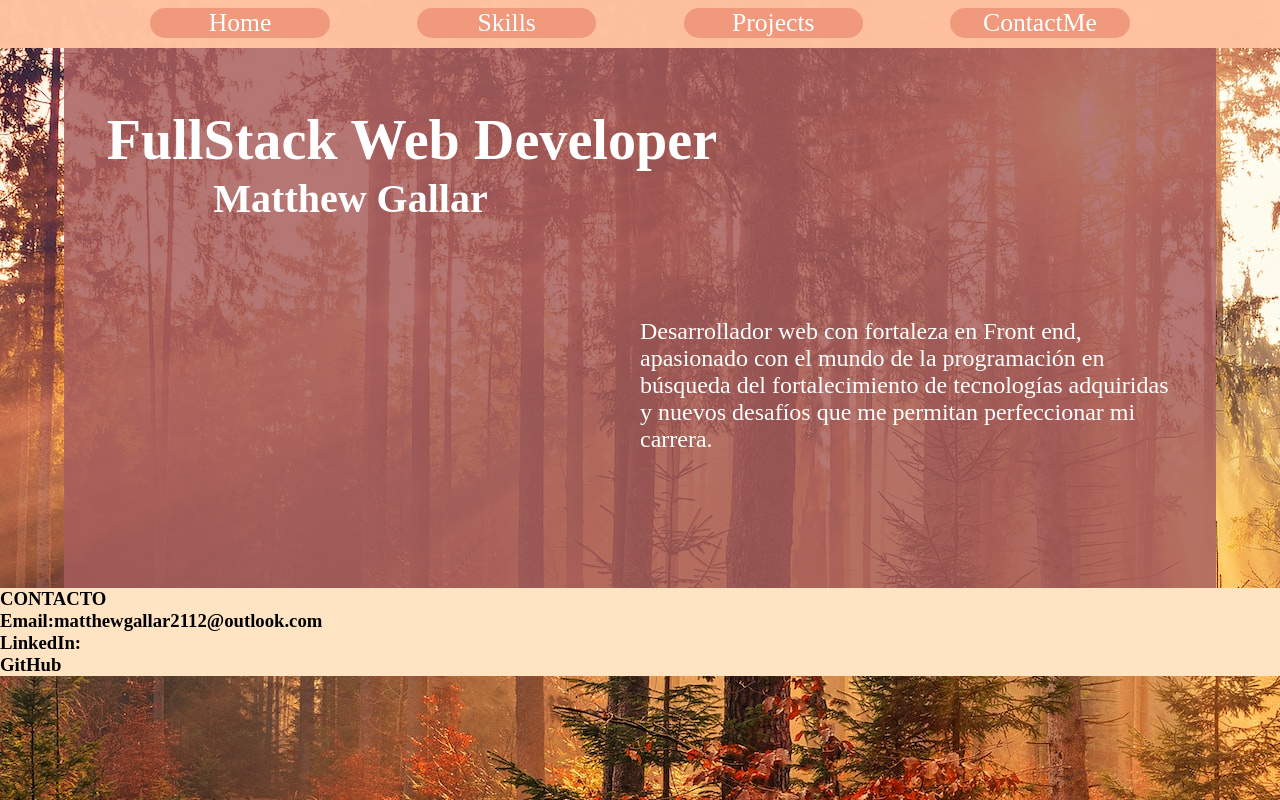
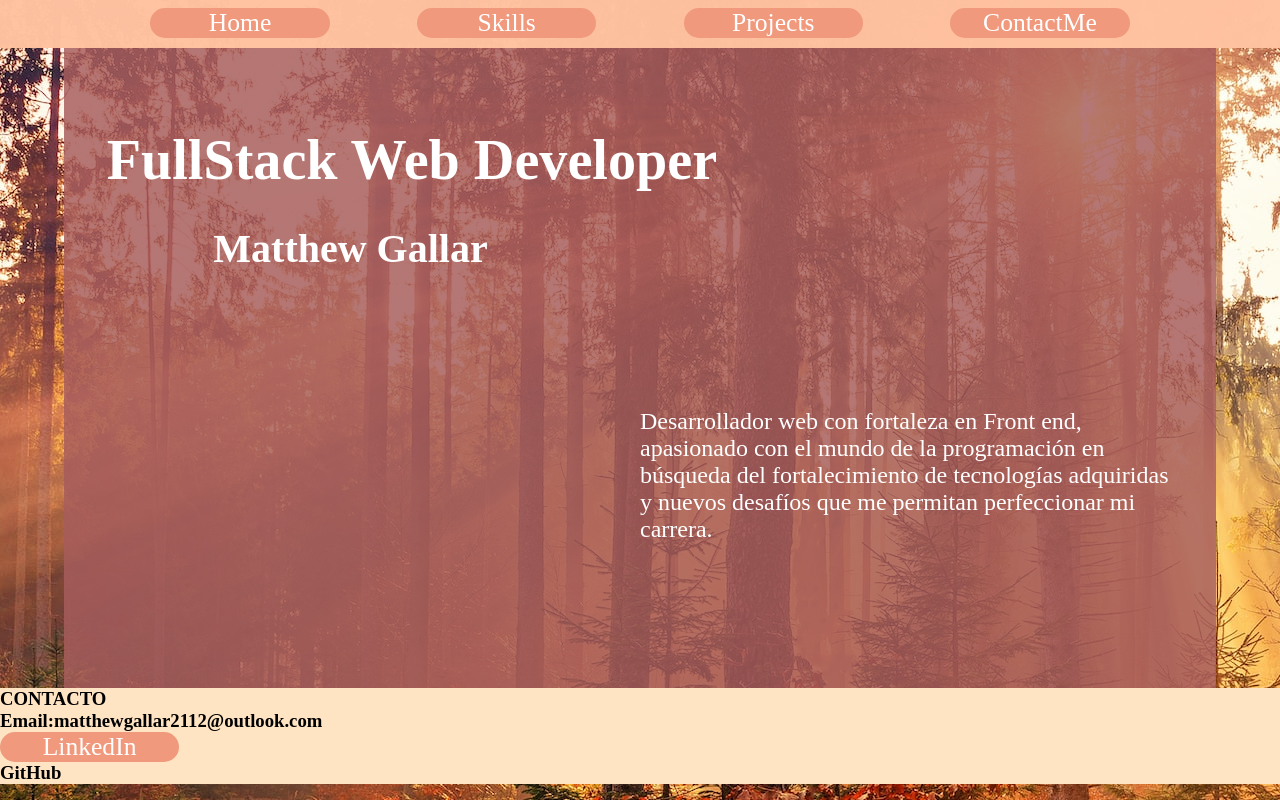
Before and after one commit to Soucalibur/portfolio, a React (Create React App) app in the folder client/: page / in a window 1280 px wide. Built offline with nearby package versions, Linux system fonts and the light colour scheme.

Commit message:
some changes in positions

```diff
--- a/client/src/components/contact/contact.css
+++ b/client/src/components/contact/contact.css
@@ -1,6 +1,7 @@
 .backgroundContact{
     background-color: bisque;
-
+    bottom: 0;
+    width: 100%;
 }
 
 .backgroundContactMe{
--- a/client/src/components/contact/index.js
+++ b/client/src/components/contact/index.js
@@ -1,4 +1,6 @@
 import s from "./contact.css"
+import { Link } from "react-router-dom"
+
 const Contact = ()=>{
 
     return(
@@ -11,7 +13,8 @@ const Contact = ()=>{
                 <h3>Email:matthewgallar2112@outlook.com</h3>
             </div>
             <div>
-                <h3>LinkedIn:</h3>
+                <a href="https://www.linkedin.com/in/matthewfullstack/"> LinkedIn</a>
+
             </div>
             <div>
                 <h3>GitHub</h3>
--- a/client/src/components/home/home.css
+++ b/client/src/components/home/home.css
@@ -7,7 +7,7 @@
 .backgroundHome{
     display: grid;
     grid-template-columns: repeat(12,1fr);
-    grid-auto-rows: 30px;
+    grid-auto-rows: 5vh;
 }
 
 .backgroundImgHome{
@@ -23,7 +23,7 @@
 .backHome{
     background-color:rgba(167, 93, 93, 0.836);
     grid-column: 1/13;
-    grid-row: 1/19;
+    grid-row: 1/17;
     margin: 0 5vw 0 5vw ;
 }
 
```
